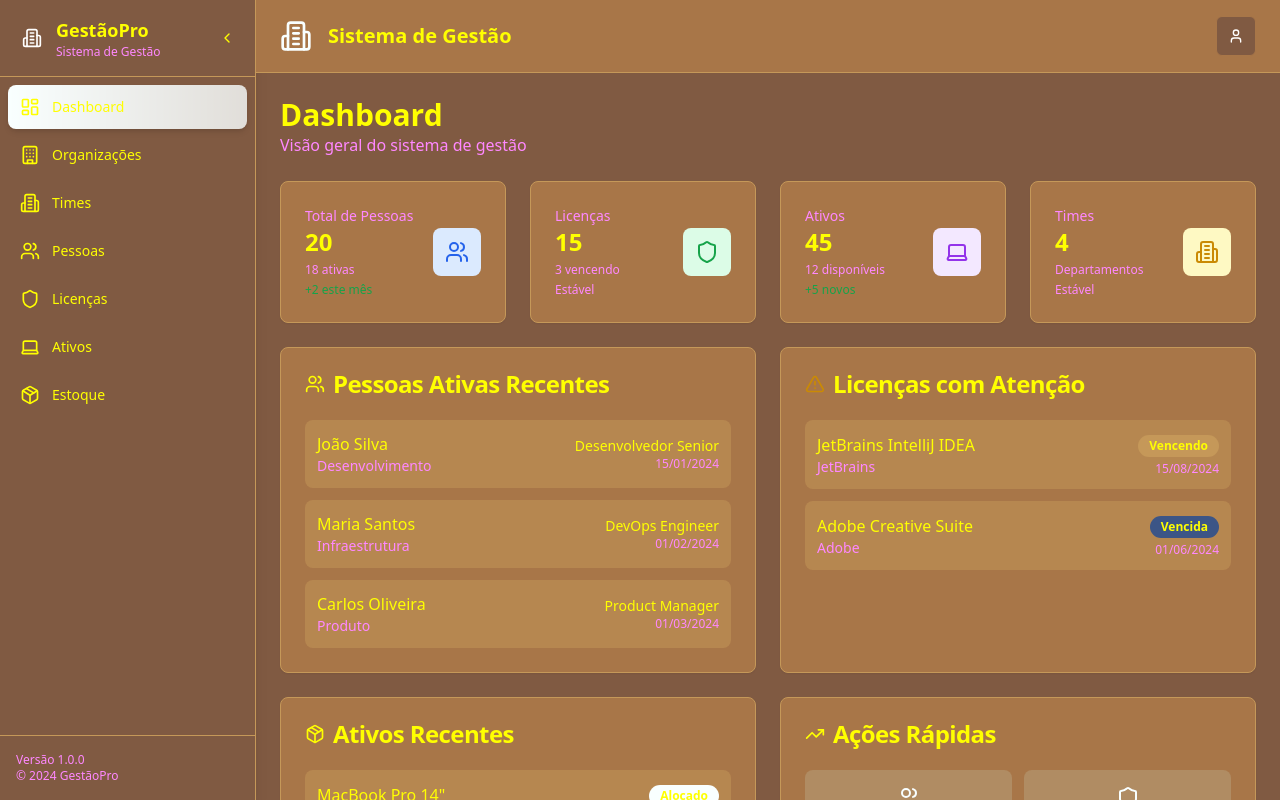
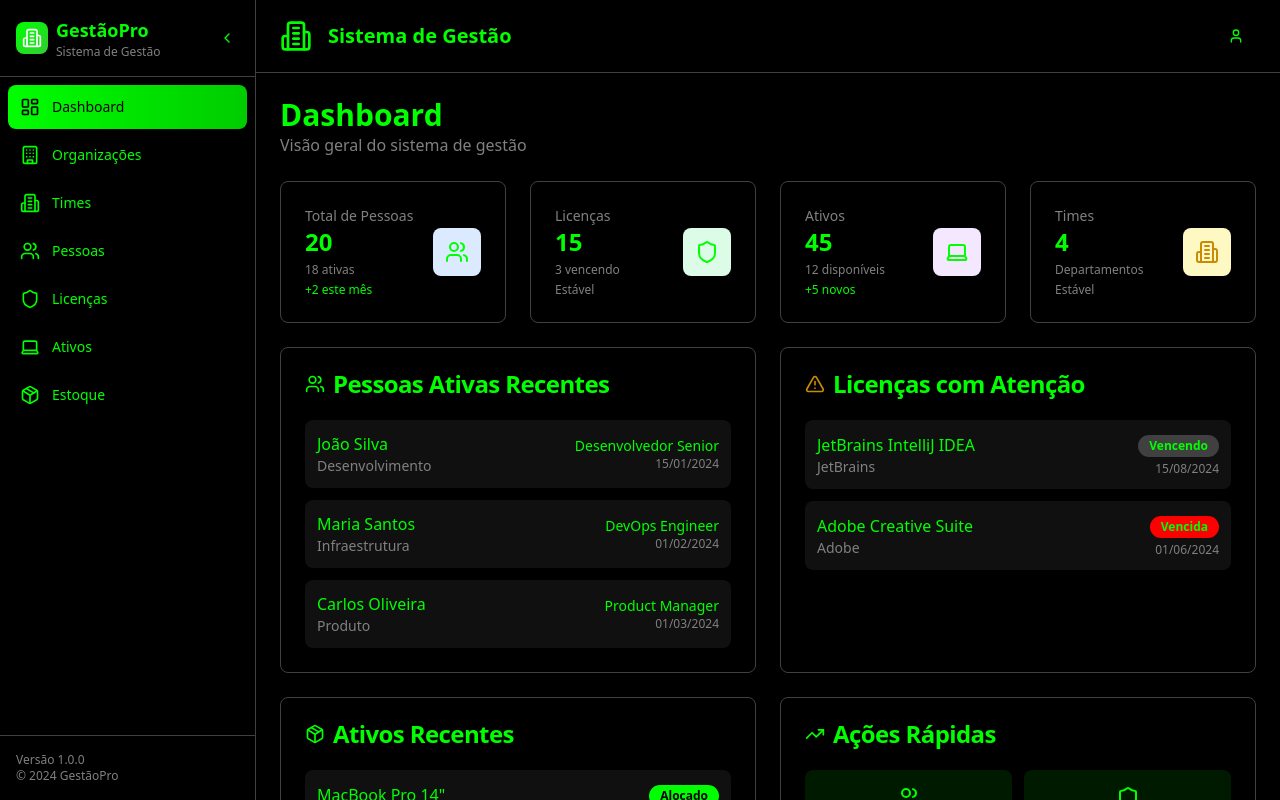
Before and after one commit to 33jonatassilva/ref-two, a React (Vite) app: page / in a window 1280 px wide. Built offline with nearby package versions, Linux system fonts and the light colour scheme.

Commit message:
Refactor: Use only black and green colors
Update color scheme to use only black and green, removing all other colors.

```diff
--- a/src/index.css
+++ b/src/index.css
@@ -5,34 +5,34 @@
 
 @layer base {
   :root {
-    --background: 23 32 38;
-    --foreground: 255 255 255;
-    --card: 29 40 47;
-    --card-foreground: 255 255 255;
-    --popover: 29 40 47;
-    --popover-foreground: 255 255 255;
-    --primary: 2 115 115;
-    --primary-foreground: 255 255 255;
-    --secondary: 35 48 56;
-    --secondary-foreground: 255 255 255;
-    --muted: 35 48 56;
-    --muted-foreground: 156 163 175;
-    --accent: 3 138 138;
-    --accent-foreground: 255 255 255;
-    --destructive: 220 38 38;
-    --destructive-foreground: 255 255 255;
-    --border: 35 48 56;
-    --input: 29 40 47;
-    --ring: 2 115 115;
+    --background: 0 0 0;
+    --foreground: 0 255 0;
+    --card: 0 0 0;
+    --card-foreground: 0 255 0;
+    --popover: 0 0 0;
+    --popover-foreground: 0 255 0;
+    --primary: 0 255 0;
+    --primary-foreground: 0 0 0;
+    --secondary: 64 64 64;
+    --secondary-foreground: 0 255 0;
+    --muted: 32 32 32;
+    --muted-foreground: 128 128 128;
+    --accent: 0 255 0;
+    --accent-foreground: 0 0 0;
+    --destructive: 255 0 0;
+    --destructive-foreground: 0 255 0;
+    --border: 64 64 64;
+    --input: 0 0 0;
+    --ring: 0 255 0;
     --radius: 0.5rem;
-    --sidebar-background: 23 32 38;
-    --sidebar-foreground: 255 255 255;
-    --sidebar-primary: 2 115 115;
-    --sidebar-primary-foreground: 255 255 255;
-    --sidebar-accent: 35 48 56;
-    --sidebar-accent-foreground: 255 255 255;
-    --sidebar-border: 35 48 56;
-    --sidebar-ring: 2 115 115;
+    --sidebar-background: 0 0 0;
+    --sidebar-foreground: 0 255 0;
+    --sidebar-primary: 0 255 0;
+    --sidebar-primary-foreground: 0 0 0;
+    --sidebar-accent: 64 64 64;
+    --sidebar-accent-foreground: 0 255 0;
+    --sidebar-border: 64 64 64;
+    --sidebar-ring: 0 255 0;
   }
 }
 
@@ -43,29 +43,41 @@
 
   body {
     @apply bg-background text-foreground;
-    background-color: #172026;
-    color: white;
+    background-color: #000000;
+    color: #00ff00;
   }
 
   html {
-    background-color: #172026;
+    background-color: #000000;
   }
 }
 
 @layer utilities {
   .bg-primary-custom {
-    background-color: #027373;
+    background-color: #00ff00;
   }
 
   .text-primary-custom {
-    color: #027373;
+    color: #00ff00;
   }
 
   .border-primary-custom {
-    border-color: #027373;
+    border-color: #00ff00;
   }
 
   .bg-background-custom {
-    background-color: #172026;
+    background-color: #000000;
+  }
+
+  .gradient-bg {
+    background: linear-gradient(135deg, #00ff00, #32cd32);
+  }
+
+  .card-hover {
+    transition: transform 0.2s ease-in-out;
+  }
+
+  .card-hover:hover {
+    transform: translateY(-2px);
   }
 }
--- a/tailwind.config.ts
+++ b/tailwind.config.ts
@@ -1,3 +1,4 @@
+
 import type { Config } from "tailwindcss";
 
 export default {
@@ -19,48 +20,58 @@ export default {
 		},
 		extend: {
 			colors: {
-				border: 'hsl(var(--border))',
-				input: 'hsl(var(--input))',
-				ring: 'hsl(var(--ring))',
-				background: 'hsl(var(--background))',
-				foreground: 'hsl(var(--foreground))',
+				border: 'rgb(var(--border))',
+				input: 'rgb(var(--input))',
+				ring: 'rgb(var(--ring))',
+				background: 'rgb(var(--background))',
+				foreground: 'rgb(var(--foreground))',
 				primary: {
-					DEFAULT: 'hsl(var(--primary))',
-					foreground: 'hsl(var(--primary-foreground))'
+					DEFAULT: 'rgb(var(--primary))',
+					foreground: 'rgb(var(--primary-foreground))'
 				},
 				secondary: {
-					DEFAULT: 'hsl(var(--secondary))',
-					foreground: 'hsl(var(--secondary-foreground))'
+					DEFAULT: 'rgb(var(--secondary))',
+					foreground: 'rgb(var(--secondary-foreground))'
 				},
 				destructive: {
-					DEFAULT: 'hsl(var(--destructive))',
-					foreground: 'hsl(var(--destructive-foreground))'
+					DEFAULT: 'rgb(var(--destructive))',
+					foreground: 'rgb(var(--destructive-foreground))'
 				},
 				muted: {
-					DEFAULT: 'hsl(var(--muted))',
-					foreground: 'hsl(var(--muted-foreground))'
+					DEFAULT: 'rgb(var(--muted))',
+					foreground: 'rgb(var(--muted-foreground))'
 				},
 				accent: {
-					DEFAULT: 'hsl(var(--accent))',
-					foreground: 'hsl(var(--accent-foreground))'
+					DEFAULT: 'rgb(var(--accent))',
+					foreground: 'rgb(var(--accent-foreground))'
 				},
 				popover: {
-					DEFAULT: 'hsl(var(--popover))',
-					foreground: 'hsl(var(--popover-foreground))'
+					DEFAULT: 'rgb(var(--popover))',
+					foreground: 'rgb(var(--popover-foreground))'
 				},
 				card: {
-					DEFAULT: 'hsl(var(--card))',
-					foreground: 'hsl(var(--card-foreground))'
+					DEFAULT: 'rgb(var(--card))',
+					foreground: 'rgb(var(--card-foreground))'
 				},
 				sidebar: {
-					DEFAULT: 'hsl(var(--sidebar-background))',
-					foreground: 'hsl(var(--sidebar-foreground))',
-					primary: 'hsl(var(--sidebar-primary))',
-					'primary-foreground': 'hsl(var(--sidebar-primary-foreground))',
-					accent: 'hsl(var(--sidebar-accent))',
-					'accent-foreground': 'hsl(var(--sidebar-accent-foreground))',
-					border: 'hsl(var(--sidebar-border))',
-					ring: 'hsl(var(--sidebar-ring))'
+					DEFAULT: 'rgb(var(--sidebar-background))',
+					foreground: 'rgb(var(--sidebar-foreground))',
+					primary: 'rgb(var(--sidebar-primary))',
+					'primary-foreground': 'rgb(var(--sidebar-primary-foreground))',
+					accent: 'rgb(var(--sidebar-accent))',
+					'accent-foreground': 'rgb(var(--sidebar-accent-foreground))',
+					border: 'rgb(var(--sidebar-border))',
+					ring: 'rgb(var(--sidebar-ring))'
+				},
+				// Cores específicas para substituir cores como blue, green, purple que eram usadas no Teams.tsx
+				green: {
+					600: '#00ff00'
+				},
+				blue: {
+					600: '#00ff00'
+				},
+				purple: {
+					600: '#00ff00'
 				}
 			},
 			borderRadius: {
```
